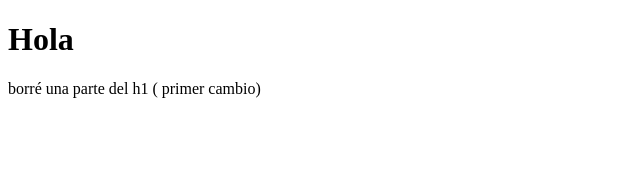
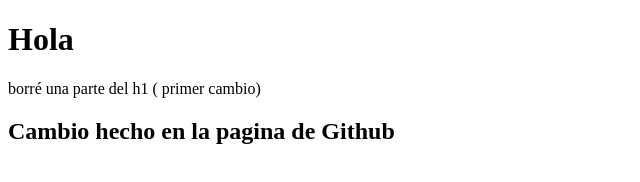
Before and after one commit to nols310/proyecto, a plain HTML site: page index.html in a window 1280 px wide. Shown: the whole page, without its empty margins (0-640 px from the left). Drawn offline with Linux system fonts and the light colour scheme.

Commit message:
cambio hecho en la pagina de github
nada mas que agregar, este es un comentario aparte

```diff
--- a/index.html
+++ b/index.html
@@ -7,5 +7,6 @@
   <body>
     <h1>Hola</h1>
     <p>borré una parte del h1 ( primer cambio)</p>
+    <h2>Cambio hecho en la pagina de Github</h2>
   </body>
 </html>
```
